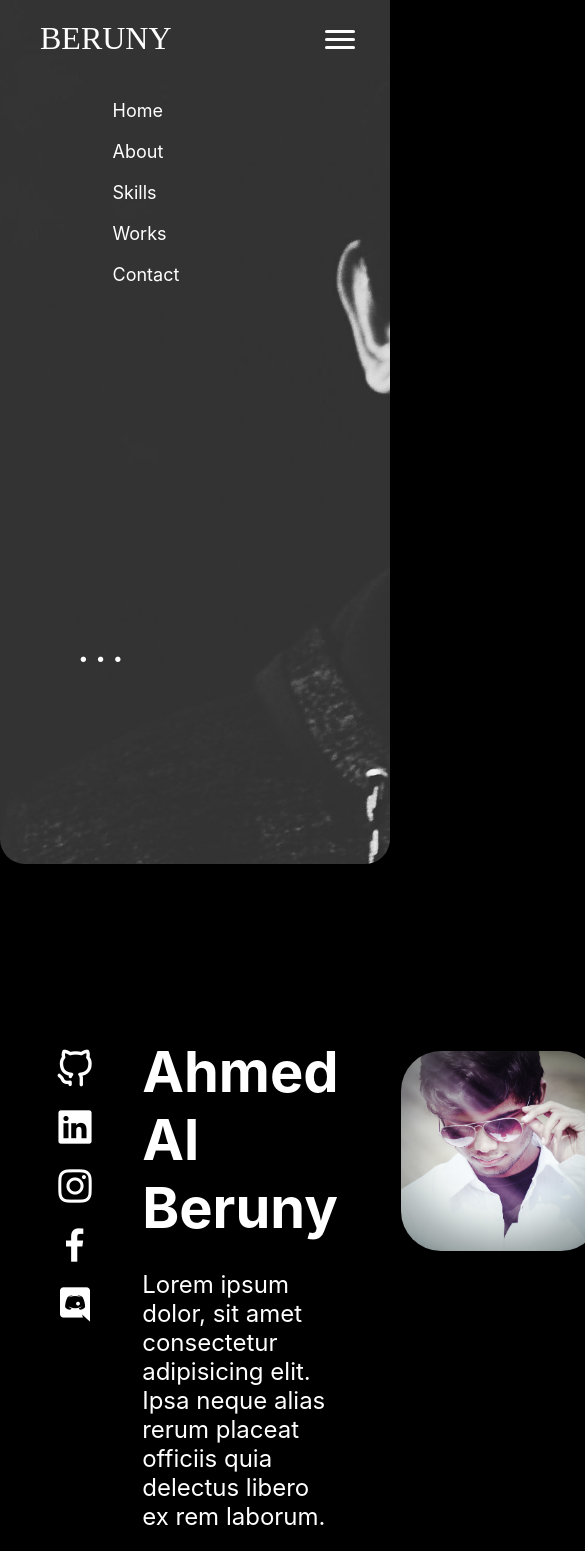
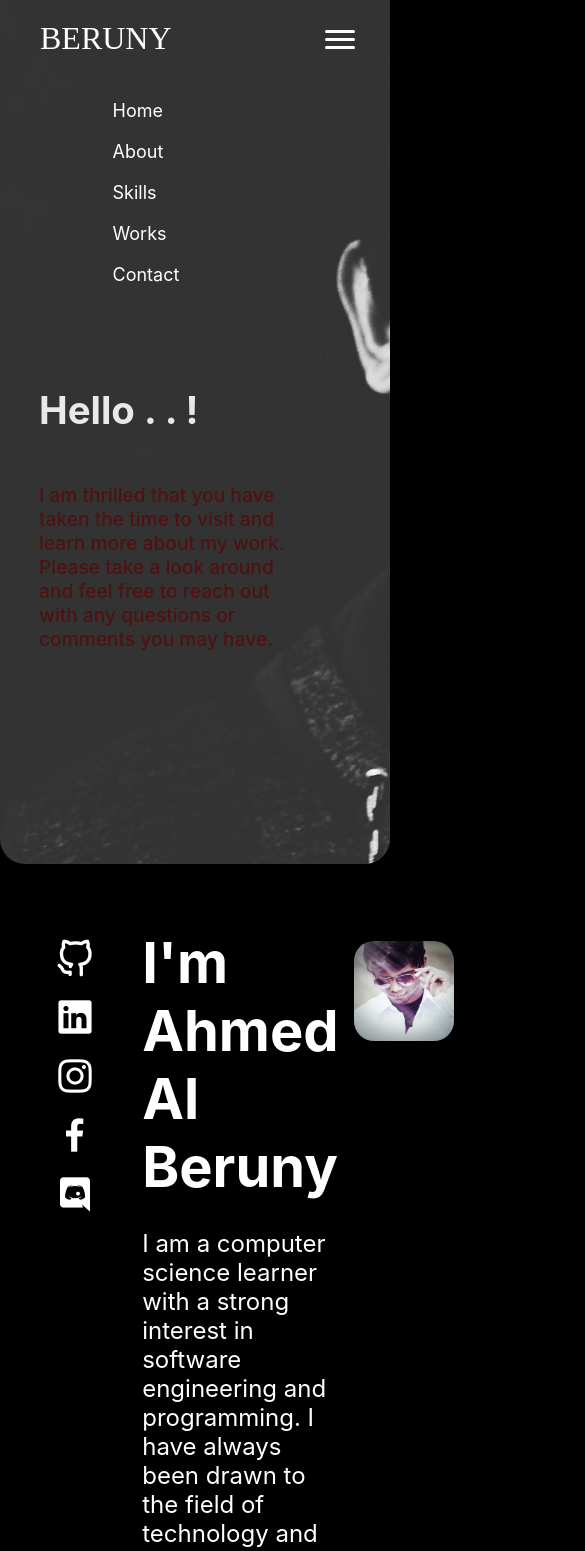
Before and after one commit to ahmed-beruny/ahmed-beruny, a React (Create React App) app: page / in a window 390 px wide. Shown: the top 1551 px of the page, 585 px wide, since content can reach past the window. Built offline with nearby package versions, Linux system fonts and the light colour scheme; a web font is replaced by a local one.

Commit message:
weakiweaki

```diff
--- a/src/components/about/about_components/hobby/Hobby.jsx
+++ b/src/components/about/about_components/hobby/Hobby.jsx
@@ -10,7 +10,7 @@ export default function Hobby() {
         <div className="hobby-content">
             <p>Lorem ipsum dolor sit amet consectetur adipisicing elit. Obcaecati, tempora?</p>
             <div className="cp-sites">
-                codeforces
+                cp
             </div>
         </div>
     </div>
--- a/src/components/footer/Footer.jsx
+++ b/src/components/footer/Footer.jsx
@@ -5,7 +5,7 @@ export default function Footer() {
   return (
     <div className='footer-container'>
 
-      <h2>developed in React JS</h2>
+      <h3>Developed in React js | still developing -_-</h3>
 
     </div>
   )
--- a/src/components/header/Header.jsx
+++ b/src/components/header/Header.jsx
@@ -29,7 +29,7 @@ export default function Header() {
     </div>
 
 
-      <h1 className='head-text'>. . .</h1>
+      <h2 className='head-text'><h1>Hello . . !</h1><br/><div className='texts'>I am thrilled that you have taken the time to visit and learn more about my work. Please take a look around and feel free to reach out with any questions or comments you may have.</div></h2>
     </div>
   )
 }
--- a/src/components/header/header.css
+++ b/src/components/header/header.css
@@ -77,9 +77,18 @@
 
 .head-text{
     position: absolute;
-    bottom: 20%;
-    left: 60%;
-    right: 20%;
+    top: 30%;
+    left: 5%;
+    right: 50%;
+    opacity: 90%;
+}
+
+.head-text h1{
+    color: rgb(253, 253, 253);
+}
+.head-text .texts{
+    color: rgb(83, 14, 14);
+    font-weight: 500;
 }
 
 @media screen and (max-width: 1024px) {
@@ -135,8 +144,9 @@
 
     .head-text{
         position: absolute;
-        bottom: 20%;
-        left: 20%;
+        top: 40%;
+        left: 10%;
         right: 20%;
+        font-size: 1.2rem;
     }
 }
--- a/src/components/home/Home.jsx
+++ b/src/components/home/Home.jsx
@@ -31,8 +31,8 @@ export default function Home() {
 
       <div className="home-intro">
 
-        <h1>Ahmed Al Beruny</h1>
-        <p>Lorem ipsum dolor, sit amet consectetur adipisicing elit. Ipsa neque alias rerum placeat officiis quia delectus libero ex rem laborum.</p>
+        <h1>I'm <br/>Ahmed Al Beruny</h1>
+        <p>I am a computer science learner with a strong interest in software engineering and programming. I have always been drawn to the field of technology and the endless possibilities it holds for solving problems and creating new solutions. Throughout my studies and professional experience, I have developed a strong foundation in programming languages and software development, and I am eager to continue learning and growing in this field. I hope to make a meaningful impact through my work and contribute to the development of innovative and impactful software.</p>
 
       </div>
       <div>
--- a/src/components/home/home.css
+++ b/src/components/home/home.css
@@ -1,10 +1,10 @@
 .home-container{
     display: flex;
     justify-content: space-between;
-
+    margin-top: 2%;
+    margin-bottom: 20%;
     margin-inline: 10%;
-    margin-top: 30%;
-    height: 100vh;
+    height:fit-content;
     padding-top: 5%;
 }
 
@@ -30,8 +30,9 @@
 
 .home-intro{
     text-align: left;
-    margin-right: 20%;
+    margin-right: 5%;
     margin-left: 10%;
+    width: 70%;
 }
 .home-intro h1{
     margin-bottom: 10px;
@@ -57,3 +58,11 @@
 .home-img:hover{
     transform: scale(1.1);
 }
+
+@media screen and (max-width: 768px){
+
+    .home-img{
+        height: 100px;
+        width: 100px;
+    }
+}
```
